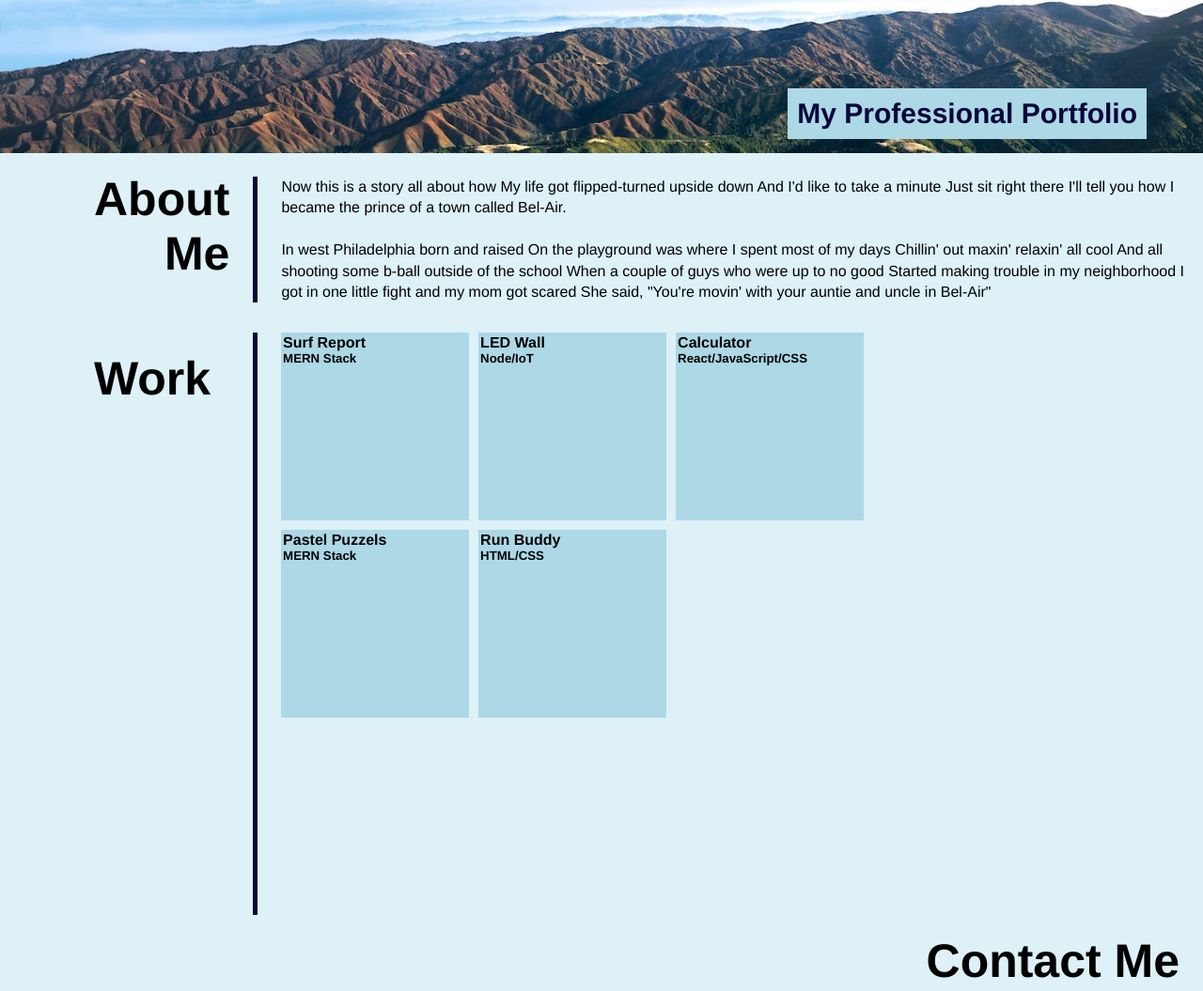
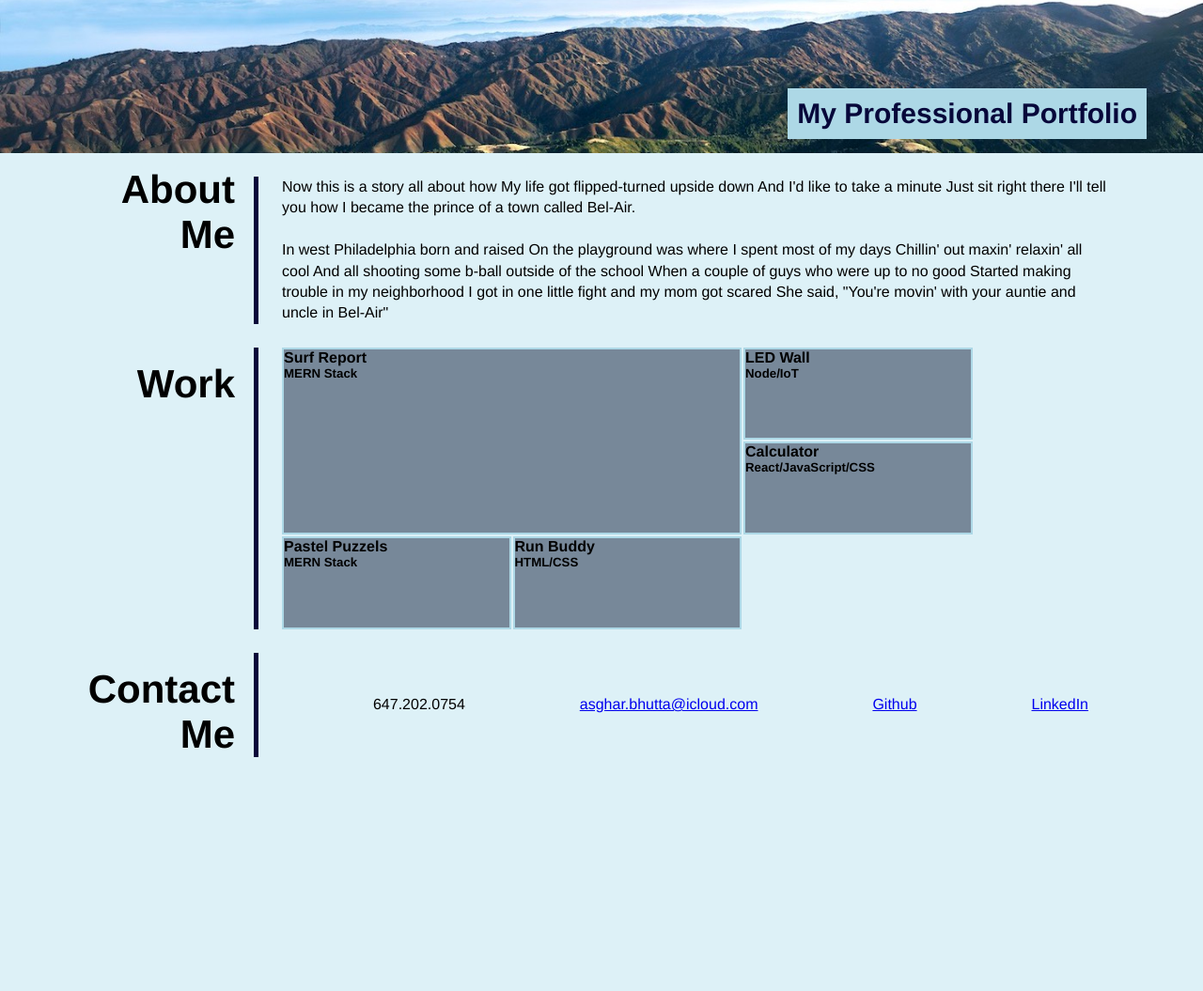
Before and after one commit to asgharbhutta/Ass-2-Portfolio, a plain HTML site: page index.html in a window 1280 px wide. Shown: the part 206-1261 px from the top of the page at 94% size. After the commit the page ends 1082 px from the top, so only its background shows below. Drawn offline with Linux system fonts and the light colour scheme.

Commit message:
grid creation

```diff
--- a/assets/css/style.css
+++ b/assets/css/style.css
@@ -15,8 +15,11 @@ body {
   }
 
 .section-title {
-    margin: 20px 25px 55px 100px;
-    font-size: 50px;
+    font-size: 42px;
+    display: flex;
+    justify-content: flex-end;
+    min-width: 150px;
+    margin: 15px 20px 0 100px;
     text-align: right;
 }
 
@@ -94,7 +97,7 @@ header nav ul li a:hover{
 }
 
 .aboutme p {
-    margin: 25px 0 25px 0;
+    margin: 25px 100px 25px 0;
     padding-left: 25px;
     line-height: 1.4;
     border-left: 5px solid var(--darkblue);
@@ -109,18 +112,61 @@ header nav ul li a:hover{
 
 .grid-container {
     display: grid;
-    grid-template-columns: 200px 200px 200px;
-    grid-template-rows: 200px 200px 200px;
-    grid-gap: 10px;
+    grid-template-columns: repeat(12, 2fr);
+    grid-template-rows: repeat(6, 2fr);
+    grid-gap: 2px;
     border-left: 5px solid var(--darkblue);
     padding-left: 25px;
-    margin-left: 20px;
+    width: 100%;
+    height: 300px;
 }
 .grid-item {
     border: 2px solid var(--lightblue);
-    background-color: var(--lightblue);
+    background-color: lightslategray;
 }
 
 .grid-item.box1 {
+    grid-column:  1 / 7;
+    grid-row: 1 / 5;
+}
 
+.grid-item.box2 {
+    grid-column: 7 / 10;
+    grid-row: 1 / 3;
 }
+
+.grid-item.box3 {
+    grid-column: 7 / 10;
+    grid-row: 3 / 5;
+}
+
+.grid-item.box4 {
+    grid-column: 1 / 4;
+    grid-row: 5 / 7;
+}
+
+.grid-item.box5 {
+    grid-column: 4 / 7;
+    grid-row: 5 / 7;
+}
+
+/* End of Work Styles */
+
+/* Start of Contact Me Styles */
+
+.contact {
+    display: flex;
+    margin-top: 25px;
+    margin-bottom: 70px;
+}
+
+.contact ul {
+    display:flex;
+    flex-wrap: wrap;
+    text-decoration: none;
+    list-style: none;
+    border-left: 5px solid var(--darkblue);
+    align-items: center;
+    justify-content: space-evenly;
+    width: 100%;
+}
--- a/index.html
+++ b/index.html
@@ -38,9 +38,9 @@
 
         <!-- About Me -->
         <section id="aboutme" class="aboutme">
-            <div>
-                <h3 class="section-title">About Me</h3>
-            </div>
+
+                <h3 class="section-title">About<br/> Me</h3>
+
             <div>
                 <p>
                     Now this is a story all about how My life got flipped-turned upside down And I'd like to take a minute
@@ -56,9 +56,9 @@
 
         <!-- Work -->
         <section id="work" class="work">
-            <div>
+
                 <h3 class="section-title">Work</h3>
-            </div>
+
             <div class="grid-container">
                 <div class="grid-item box1">
                     <h4>Surf Report</h4>
@@ -85,19 +85,21 @@
 
         <!-- Contact -->
         <section id="contact" class="contact">
-            <h3 class="section-title">Contact Me</h3>
+
+                <h3 class="section-title">Contact <br/>Me</h3>
+
             <ul>
                 <li>
-                    647-202-0754
+                    647.202.0754
                 </li>
                 <li>
-                    asghar.bhutta@icloud.com
+                    <a href="mailto:asghar.bhutta@icloud.com">asghar.bhutta@icloud.com</a>
                 </li>
                 <li>
-                    Github
+                    <a href="https://github.com/asgharbhutta">Github</a>
                 </li>
                 <li>
-                    LinkedIn
+                    <a href="https://www.linkedin.com/in/abhutta/">LinkedIn</a>
                 </li>
             </ul>
         </section>
```
Lines whose indentation alone changed are shown as unchanged.
